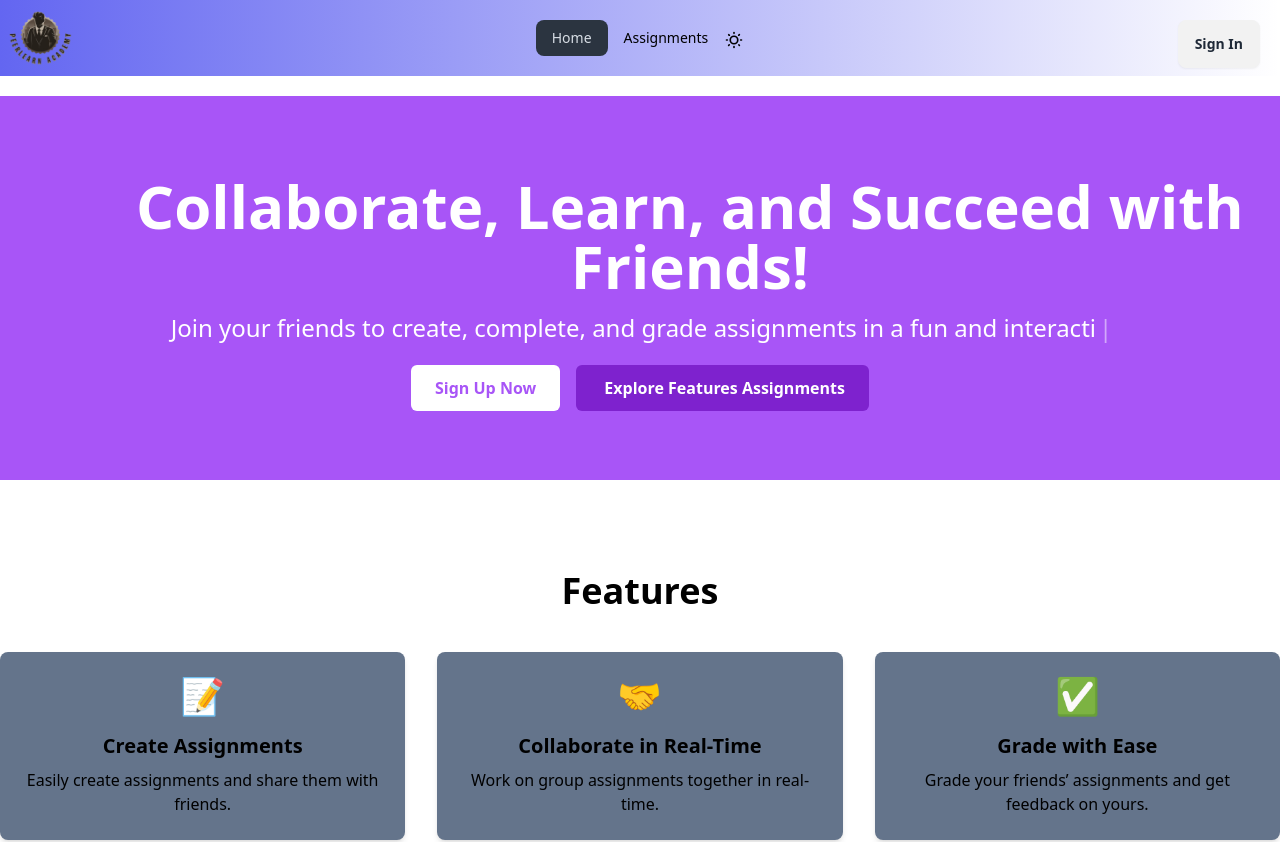
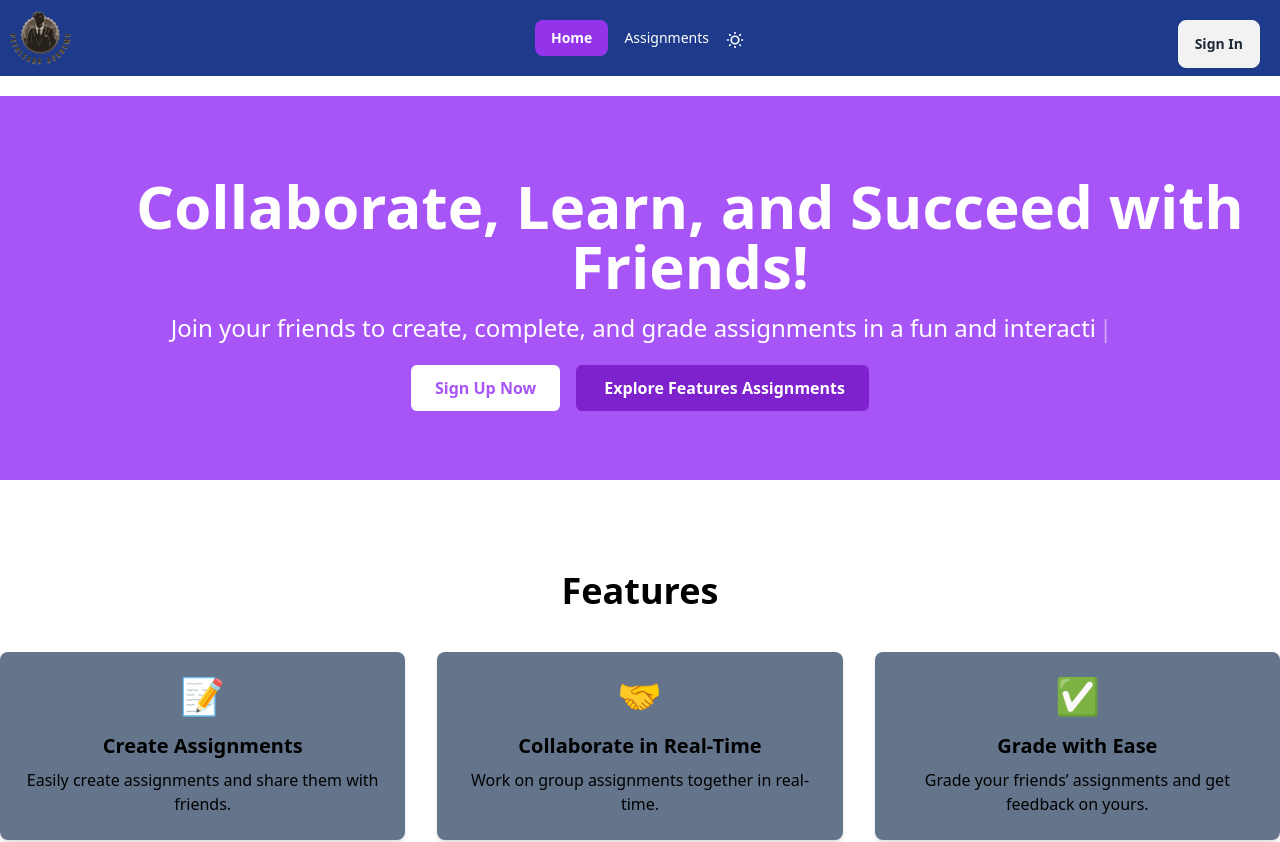
Before and after one commit to hasibprangon/PeerLearn-Academy-client, a React (Vite) app: page / in a window 1280 px wide. Shown: the top 842 px of the page. Built offline with nearby package versions, Linux system fonts and the light colour scheme; no server answers.

Commit message:
nav bar edited

```diff
--- a/src/Components/Header/Header.jsx
+++ b/src/Components/Header/Header.jsx
@@ -3,6 +3,7 @@ import { Link, NavLink } from 'react-router-dom';
 import { AuthContext } from '../../Provider/AuthContextProvider';
 import Swal from 'sweetalert2';
 import img from '../../../src/assets/peerLearnAcademy.png'
+import { styles } from '../../Styles/styles';
 
 const Header = ({ handleTheme }) => {
     const { user, signOutUser } = useContext(AuthContext);
@@ -33,12 +34,12 @@ const Header = ({ handleTheme }) => {
     }
 
     const links = <>
-        <li><NavLink to='/'>Home</NavLink></li>
-        <li><NavLink to='/assignments'>Assignments</NavLink></li>
+        <li><NavLink className={styles.navLinks} to='/'>Home</NavLink></li>
+        <li><NavLink className={styles.navLinks} to='/assignments'>Assignments</NavLink></li>
 
         {
             user && user?.email &&
-            <li><NavLink to='/pendingAssignments'>Pending Assignments</NavLink></li>
+            <li><NavLink className={styles.navLinks} to='/pendingAssignments'>Pending Assignments</NavLink></li>
         }
         <label className="swap swap-rotate">
             {/* this hidden checkbox controls the state */}
@@ -64,8 +65,8 @@ const Header = ({ handleTheme }) => {
         </label>
     </>
     return (
-        <div>
-            <div className="navbar bg-gradient-to-r from-indigo-500">
+        <div className='sticky top-0 z-50 bg-[#1E3A8A]'>
+            <div className="navbar text-white">
                 <div className="navbar-start">
                     <div className="dropdown">
                         <div tabIndex={0} role="button" className="btn btn-ghost lg:hidden">
@@ -102,41 +103,27 @@ const Header = ({ handleTheme }) => {
                 <div className="navbar-end">
                     {
                         user?.email ? (
-                            <>
-                                <div>
+                            <div className="relative">
                                 <img
                                     onMouseEnter={handleMouseHover}
                                     onMouseDownCapture={handleMouseHoverOut}
-                                        className="w-10 h-10 border rounded-full mr-3"
+                                    className="w-10 h-10 border rounded-full cursor-pointer"
                                     src={user?.photoURL}
-                                        alt=''
+                                    alt="User"
                                 />
                                 {info && (
-                                        <div
-                                            className="absolute right-2  mt-4 w-44 bg-white rounded-lg shadow-lg z-10"
+                                    <div className="absolute right-0 mt-4 w-48 bg-white shadow-lg rounded-lg py-2"
                                         onMouseEnter={handleMouseHover}
-                                            onMouseLeave={handleMouseHoverOut}
-                                        >
-                                            <div className="p-4 border-b text-center">
-                                                <p className="text-sm text-gray-700">{user?.displayName}</p>
-                                                {
-                                                    user && user?.email &&
-                                                    <NavLink className='btn btn-xs' to='/createAssignment'>Create Assignment</NavLink>
-                                                }
-                                                {
-                                                    user && user?.email &&
-                                                    <NavLink className='btn btn-xs' to='/mySubmission'>My Submitted Assignment</NavLink>
-                                                }
-                                            </div>
-                                            <div className='text-center'>
-                                                <button className="btn" onClick={handleSignOut}>
-                                                    Sign Out
-                                                </button>
+                                        onMouseLeave={handleMouseHoverOut}>
+                                        <p className="text-center text-sm font-semibold text-gray-700">{user?.displayName}</p>
+                                        <div className="text-center">
+                                            <NavLink className="block px-4 py-2 text-black hover:bg-[#1E3A8A] hover:text-white" to="/createAssignment">Create Assignment</NavLink>
+                                            <NavLink className="block px-4 py-2 text-black hover:bg-[#1E3A8A] hover:text-white" to="/mySubmission">My Submissions</NavLink>
+                                            <button className="w-full px-4 py-2 text-red-600 hover:bg-gray-200" onClick={handleSignOut}>Sign Out</button>
                                         </div>
                                     </div>
                                 )}
                             </div>
-                            </>
                         ) : (
                             <div className='flex'>
                                 <Link to='/signIn' className="btn mr-3  mt-3">
--- /dev/null
+++ b/src/Styles/styles.js
@@ -0,0 +1,5 @@
+const styles = {
+  navLinks: ({isActive}) => `${isActive ? 'bg-[#9333EA] font-semibold' : ''}`
+}
+
+export {styles}
```
Lines whose indentation alone changed are shown as unchanged.
